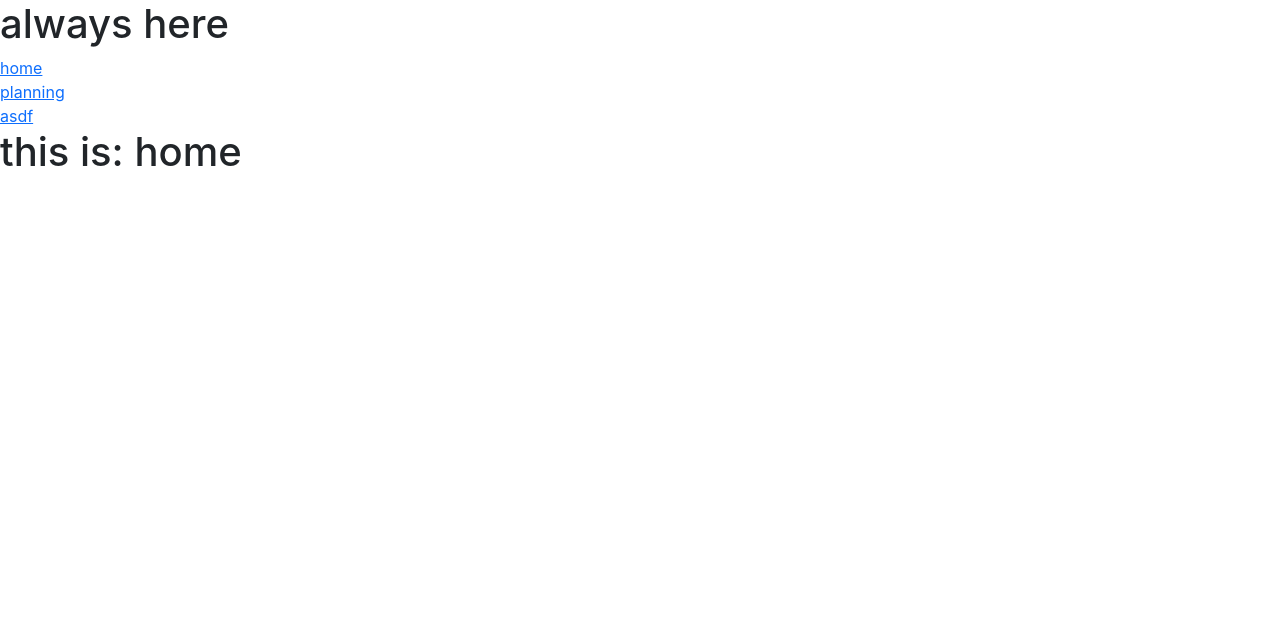
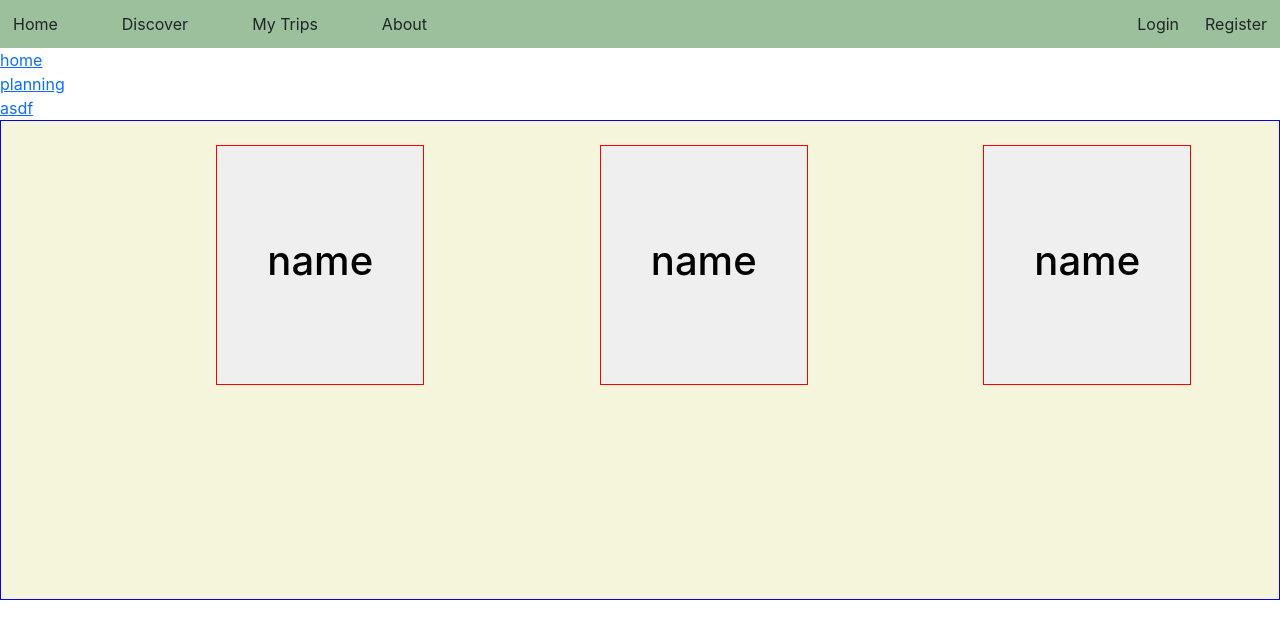
Before and after one commit to LeonXZhou/Odyssey, a React (Create React App) app in the folder odyssey/: page / in a window 1280 px wide. Shown: the top 638 px of the page. Built offline with nearby package versions, Linux system fonts and the light colour scheme.

Commit message:
home page able to pass information, pulling main

```diff
--- a/odyssey/package.json
+++ b/odyssey/package.json
@@ -7,11 +7,12 @@
     "@testing-library/react": "^12.1.2",
     "@testing-library/user-event": "^13.5.0",
     "bootstrap": "^5.1.3",
+    "node-sass": "^7.0.1",
     "react": "^17.0.2",
-    "sass": "^1.48.0",
     "react-dom": "^17.0.2",
     "react-router-dom": "^6.2.1",
     "react-scripts": "5.0.0",
+    "sass": "^1.48.0",
     "web-vitals": "^2.1.3"
   },
   "scripts": {
@@ -39,6 +40,9 @@
     ]
   },
   "devDependencies": {
+    "postcss": "^8.4.5",
+    "postcss-loader": "^6.2.1",
+    "postcss-preset-env": "^7.2.3",
     "style-loader": "^3.3.1"
   }
 }
--- a/odyssey/src/App.css
+++ b/odyssey/src/App.css
@@ -1,4 +1,4 @@
-.App {
+/* .App {
   text-align: center;
 }
 
@@ -35,4 +35,4 @@
   to {
     transform: rotate(360deg);
   }
-}
+} */
--- a/odyssey/src/App.js
+++ b/odyssey/src/App.js
@@ -1,11 +1,14 @@
 import { Link } from "react-router-dom";
 import "./App.css";
 import { BrowserRouter, Routes, Route } from "react-router-dom";
+import Navigation from "./components/Navigation";
+import Home from "./components/Home";
+
 function App() {
   return (
     <div>
       <BrowserRouter>
-        <h1>always here</h1>
+        <Navigation />
         <Link to="/">home</Link>
         <br />
         <Link to="/planning">planning</Link>
@@ -13,7 +16,7 @@ function App() {
         <Link to="/asdf">asdf</Link>
 
         <Routes>
-          <Route path="/" element={<h1>this is: home</h1>} />
+          <Route path="/" element={<Home />} />
           <Route path="/planning" element={<h1>this is: planning</h1>} />
           <Route path="/asdf" element={<h1>this is: asdf</h1>} />
         </Routes>
--- a/odyssey/src/components/AddTrip.js
+++ b/odyssey/src/components/AddTrip.js
@@ -2,7 +2,7 @@ import React from "react";
 import "./component-styles/addTrip.scss";
 
 const AddTrip = () => {
-  return <main className="home-page"></main>;
+  return <div className="add-trip"></div>;
 };
 
 export default AddTrip;
--- a/odyssey/src/components/DisplayTrips.js
+++ b/odyssey/src/components/DisplayTrips.js
@@ -1,44 +1,16 @@
 import React from "react";
-import "./component-styles/addTrip.scss";
+import "./component-styles/displayTrips.scss";
 
-const DisplayTrips = () => {
+const DisplayTrips = ({ name, map, numberOfDays }) => {
+  console.log("THIS");
   return (
     <div>
       <button className="trip-box">
-        <h1>NO</h1>
+        <h1>{name}</h1>
+        <h1>{map}</h1>
+        <h1>{numberOfDays}</h1>
       </button>
       <br />
-      <button className="trip-box">
-        <h1>NO</h1>
-      </button>
-      <br />
-      <button className="trip-box">
-        <h1>NO</h1>
-      </button>
-      <br />
-      <button className="trip-box">
-        <h1>NO</h1>
-      </button>
-      <br />
-      <button className="trip-box">
-        <h1>NO</h1>
-      </button>
-      <br />
-      <button className="trip-box">
-        <h1>NO</h1>
-      </button>
-      <br />
-      <button className="trip-box">
-        <h1>NO</h1>
-      </button>
-      <br />
-      <button className="trip-box">
-        <h1>NO</h1>
-      </button>
-      <br />
-      <button className="trip-box">
-        <h1>NO</h1>
-      </button>
     </div>
   );
 };
--- a/odyssey/src/components/Home.js
+++ b/odyssey/src/components/Home.js
@@ -1,8 +1,48 @@
 import React from "react";
+import DisplayTrips from "./DisplayTrips";
 import "./component-styles/home.scss";
 
+const tripsArray = [
+  {
+    mapOptions: {},
+    markers: [{}, {}],
+    name: "name",
+    description: "description",
+    username: "username",
+  },
+  {
+    mapOptions: {},
+    markers: [{}, {}],
+    name: "name",
+    description: "description",
+    username: "username",
+  },
+  {
+    mapOptions: {},
+    markers: [{}, {}],
+    name: "name",
+    description: "description",
+    username: "username",
+  },
+];
 const Home = () => {
-  return <main className="home-page"></main>;
+  const displayedTrips = tripsArray.map((trip, i) => {
+    console.log("THIS");
+    return (
+      <DisplayTrips
+        key={i}
+        name={trip.name}
+        map={trip.map}
+        numberOfDays={trip.numberOfDays}
+      />
+    );
+  });
+  return (
+    <main className="home-page">
+      <section></section>
+      {displayedTrips}
+    </main>
+  );
 };
 
 export default Home;
--- a/odyssey/src/components/Navigation.js
+++ b/odyssey/src/components/Navigation.js
@@ -5,10 +5,14 @@ const Navigation = () => {
   return (
     <main className="header-container">
       <div className="header-left">
-        <a href="" type="button" class="btn btn-default header-right-button">
+        <a href="/" type="button" class="btn btn-default header-right-button">
           Home
         </a>
-        <a href="" type="button" class="btn btn-default header-right-button">
+        <a
+          href="/planning"
+          type="button"
+          class="btn btn-default header-right-button"
+        >
           Discover
         </a>
         <a href="" type="button" class="btn btn-default header-right-button">
--- a/odyssey/src/components/component-styles/addTrip.scss
+++ b/odyssey/src/components/component-styles/addTrip.scss
@@ -1,4 +1,4 @@
-.trip-box {
+.add-trip {
   display: flex;
   justify-content: center;
   align-items: center;
--- a/odyssey/src/components/component-styles/displayTrips.scss
+++ b/odyssey/src/components/component-styles/displayTrips.scss
@@ -0,0 +1,11 @@
+.trip-box {
+  display: flex;
+  justify-content: center;
+  align-items: center;
+  flex-wrap: wrap;
+  border: 1px solid red;
+  height: 15em;
+  min-width: 13em;
+  margin: 1.5em;
+  overflow: auto;
+}
--- a/odyssey/src/components/component-styles/home.scss
+++ b/odyssey/src/components/component-styles/home.scss
@@ -3,5 +3,7 @@
   flex-direction: row;
   flex-wrap: wrap;
   justify-content: space-around;
+  height: 30em;
+  background-color: beige;
   border: 1px solid blue;
 }
```
Also changed, not shown: 1 other file (tests, documents, lock files or other folders).
